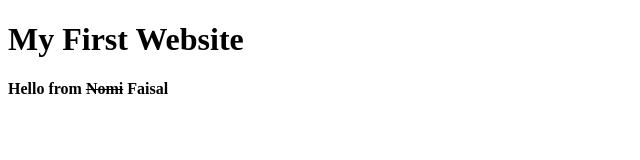
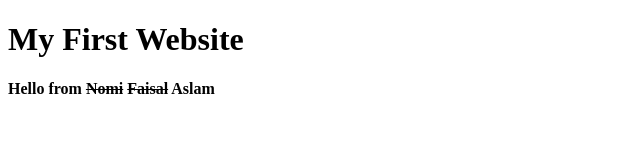
Before and after one commit to Noaman-Saleem/Surge-Deployment1, a plain HTML site: page index.html in a window 1280 px wide. Shown: the full height of the page, 0-640 px from the left. Drawn offline with Linux system fonts and the light colour scheme.

Commit message:
Aslam Added

```diff
--- a/index.html
+++ b/index.html
@@ -8,6 +8,6 @@
 </head>
 <body>
     <h1>My First Website</h1>
-    <h4>Hello from <strike>Nomi</strike> Faisal</h4>
+    <h4>Hello from <strike>Nomi</strike> <strike>Faisal</strike> Aslam</h4>
 </body>
 </html>
```
